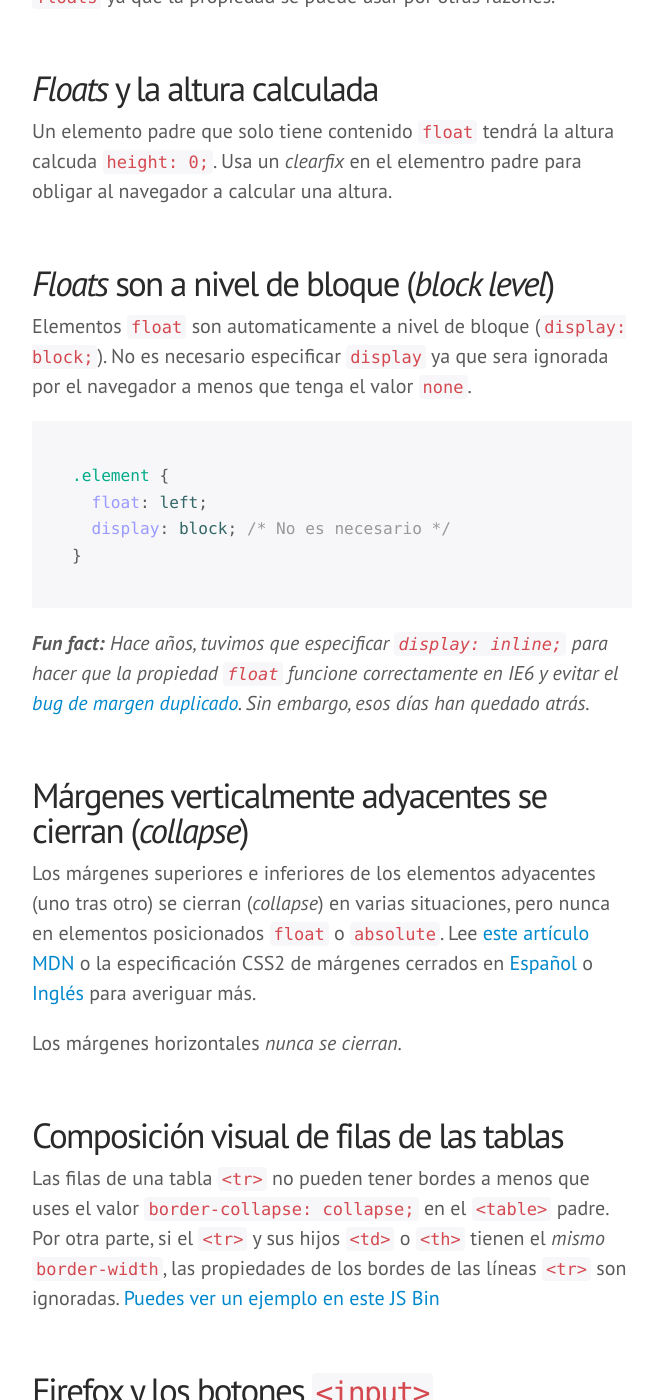
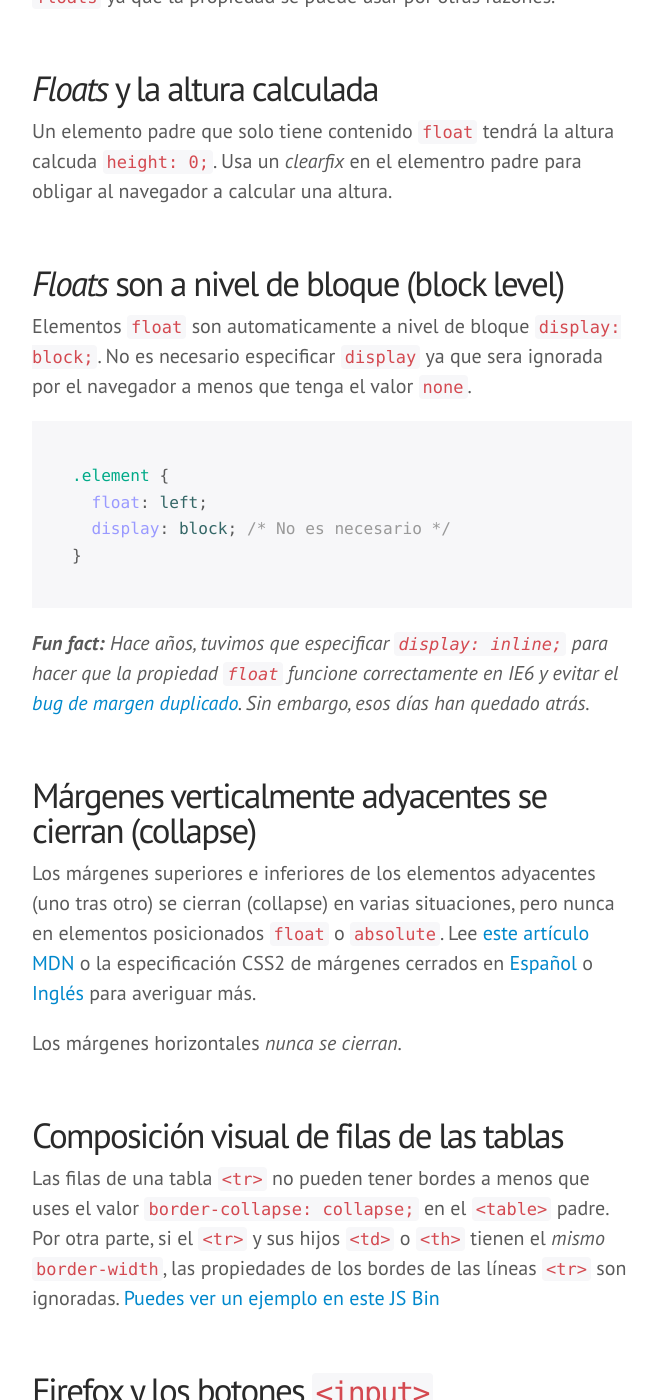
Before and after one commit to aauri/wtf-html-y-css, a Jekyll site: the page built from index.md, in a window 1280 px wide and 1400 px high, scrolled down 4327 px. Shown: the whole window, without its empty margins (308-964 px from the left). Built offline with Jekyll 4.4.1, drawn with Linux system fonts in a browser that asks for light colours; some web fonts are replaced; comment, search, counter and statistics services are not loaded; some of the changed text lies outside the part shown.

Commit message:
fixed markdown errors

````diff
--- a/index.md
+++ b/index.md
@@ -5,7 +5,7 @@ layout: default
 ### Contenido
 
 - [Declara un doctype](#doctype)
-- [Matemática del modelo de caja (*Box Model*)](#box-model-math)
+- [Matemática del modelo de caja (Box Model)](#box-model-math)
 - [Unidades `rem` y Safari móvil](#rems-mobile-safari)
 - [Flotantes "*Floats*" primero](#floats-first)
 - [*Floats* y la propiedad `clear`](#floats-clearing)
@@ -26,16 +26,18 @@ layout: default
 ### Declara un doctype
 Incluye siempre un doctype. Les recomiendo el simple doctype de HTML5:
 
+
 ```html
 <!DOCTYPE html>
 ```
+
 
 [Omisión de el doctype puede causar problemas](http://quirks.spec.whatwg.org) con malformación de tablas, formularios `<input>`, y más problemas generando la página.
 
 
 <a name="box-model-math"></a>
-### Matemática del modelo de caja (*Box Model*)
-Los elementos que tienen el ancho `width` especificado se alargan cuando tienen relleno `padding` y/o un borde con `border-width`. Para evitar estos problemas usa el ya común [*reset* `box-sizing: border-box;`](http://www.paulirish.com/2012/box-sizing-border-box-ftw/).
+### Matemática del modelo de caja (Box Model)
+Los elementos que tienen el ancho `width` especificado se alargan cuando tienen relleno `padding` y/o un borde con `border-width`. Para evitar estos problemas usa el ya común [reset](http://www.paulirish.com/2012/box-sizing-border-box-ftw/) `box-sizing: border-box;`.
 
 
 <a name="rems-mobile-safari"></a>
@@ -43,6 +45,7 @@ Los elementos que tienen el ancho `width` especificado se alargan cuando tienen
 Mientras que Safari móvil permite el uso de `rems` en todos los valores de la propiedad, se vuelve loco cuando se utilizan las `rems` en `media queries` y el texto de la página se vuelve infinitamente intermitente entre varios tamaños.
 
 Por ahora, mejor usar las unidades `em` en vez de las unidades `rem`.
+
 
 ```css
 html {
@@ -63,6 +66,7 @@ html {
   }
 }
 ```
+
 
 **Ayuda!** *Si tienes un link para reportar bugs a Apple o WebKit, me encantaría incluirlo aquí. Este problema sólo ocurre en la versión de Safari para dispositivos móviles y no en la versión de escritorio, por lo tanto, no se bien dónde reportar este error*.
 
@@ -88,6 +92,7 @@ Si utilizas `float`, es probablemente necesario emplear la propiedad `clear` en
 
 Aquí está el [micro clearfix](http://nicolasgallagher.com/micro-clearfix-hack/) que usa `clear` con una clase separada.
 
+
 ```css
 .clearfix:before,
 .clearfix:after {
@@ -99,7 +104,9 @@ Aquí está el [micro clearfix](http://nicolasgallagher.com/micro-clearfix-hack/
 }
 ```
 
+
 Alternativamente, especifica `overflow`, con `auto` o `hidden` en el elemento principal.
+
 
 ```css
 .parent {
@@ -121,8 +129,9 @@ Un elemento padre que solo tiene contenido `float` tendrá la altura calcuda `he
 
 
 <a name="floats-block-level"></a>
-### *Floats* son a nivel de bloque (*block level*)
-Elementos `float` son automaticamente a nivel de bloque (`display: block;`). No es necesario especificar `display` ya que sera ignorada por el navegador a menos que tenga el valor `none`.
+### *Floats* son a nivel de bloque (block level)
+Elementos `float` son automaticamente a nivel de bloque `display: block;`. No es necesario especificar `display` ya que sera ignorada por el navegador a menos que tenga el valor `none`.
+
 
 ```css
 .element {
@@ -131,12 +140,13 @@ Elementos `float` son automaticamente a nivel de bloque (`display: block;`). No
 }
 ```
 
+
 ***Fun fact:*** *Hace años, tuvimos que especificar `display: inline;` para hacer que la propiedad `float` funcione correctamente en IE6 y evitar el [bug de margen duplicado](http://www.positioniseverything.net/explorer/doubled-margin.html). Sin embargo, esos días han quedado atrás.*
 
 
 <a name="vertical-margins-collapse"></a>
-### Márgenes verticalmente adyacentes se cierran (*collapse*)
-Los márgenes superiores e inferiores de los elementos adyacentes (uno tras otro) se cierran (*collapse*) en varias situaciones, pero nunca en elementos posicionados `float` o `absolute`. Lee [este artículo MDN](https://developer.mozilla.org/en-US/docs/Web/CSS/margin_collapsing) o la especificación CSS2 de márgenes cerrados en [Español](http://www.sidar.org/recur/desdi/traduc/es/css/box.html#collapsing-margins) o [Inglés](http://www.w3.org/TR/CSS2/box.html#collapsing-margins) para averiguar más.
+### Márgenes verticalmente adyacentes se cierran (collapse)
+Los márgenes superiores e inferiores de los elementos adyacentes (uno tras otro) se cierran (collapse) en varias situaciones, pero nunca en elementos posicionados `float` o `absolute`. Lee [este artículo MDN](https://developer.mozilla.org/en-US/docs/Web/CSS/margin_collapsing) o la especificación CSS2 de márgenes cerrados en [Español](http://www.sidar.org/recur/desdi/traduc/es/css/box.html#collapsing-margins) o [Inglés](http://www.w3.org/TR/CSS2/box.html#collapsing-margins) para averiguar más.
 
 Los márgenes horizontales *nunca se cierran*.
 
@@ -165,6 +176,7 @@ Si usas la primera alternativa (y recomiendo ésta de todos modos porque los <bu
 <button type="submit">Enviar</button>
 <button type="button">Cancelar</button>
 ```
+
 
 Si prefieres usar la segunda opción, simplemente excluye `line-height` y en cambio usa **sólo** `padding` para alinear el texto del botón. [Mira este ejemplo en JS Bin](http://jsbin.com/yabek/4/) en Firefox per ver el problema y la solución.
 
@@ -184,6 +196,7 @@ button::-moz-focus-inner {
   border: 0;
 }
 ```
+
 
 Puedes ver esta solución en acción en el mismo [ejemplo en JS Bin](http://jsbin.com/yabek/4/) mencionado en la sección anterior.
 
````
Also changed, not shown: other parts of index.md (+4 -2 lines).
